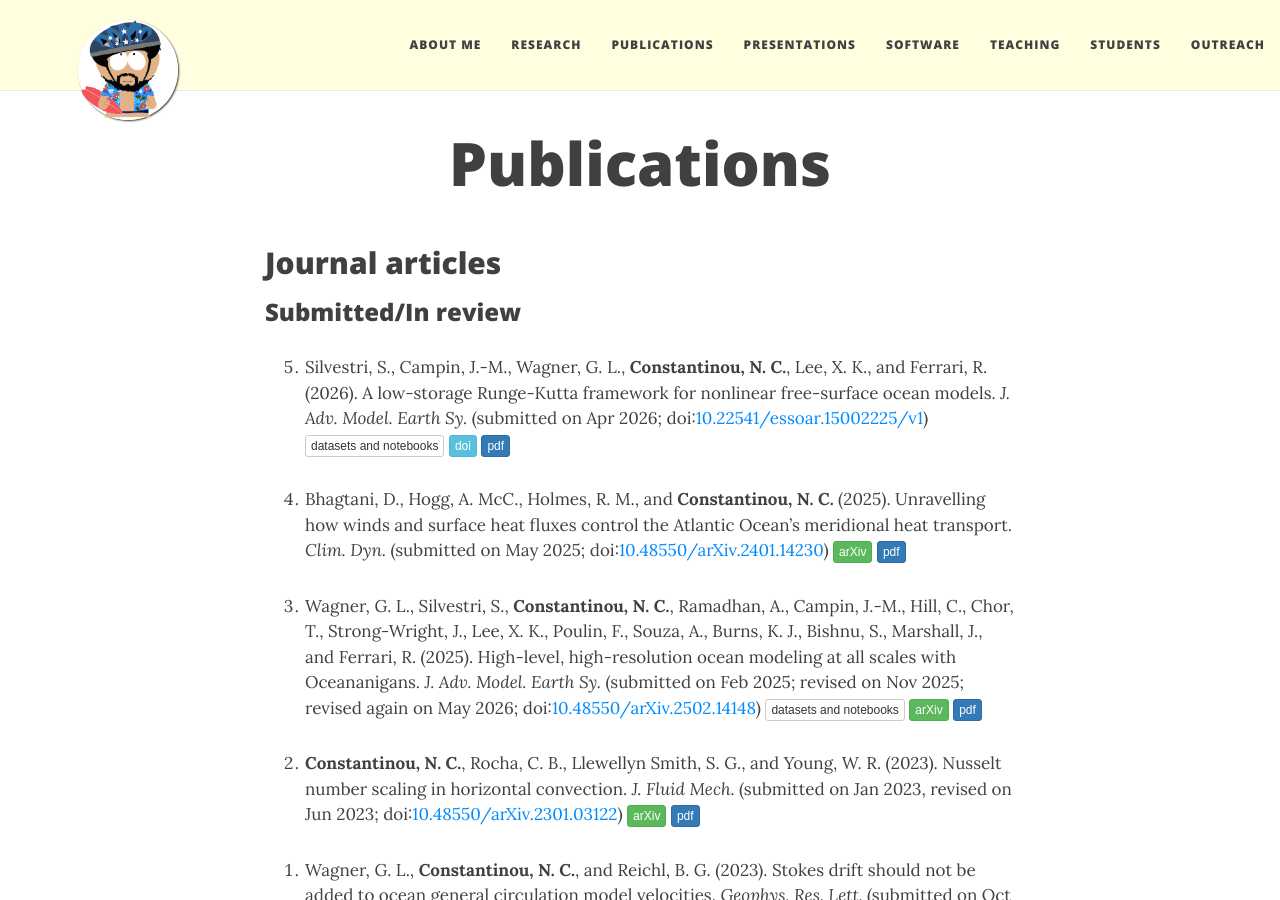
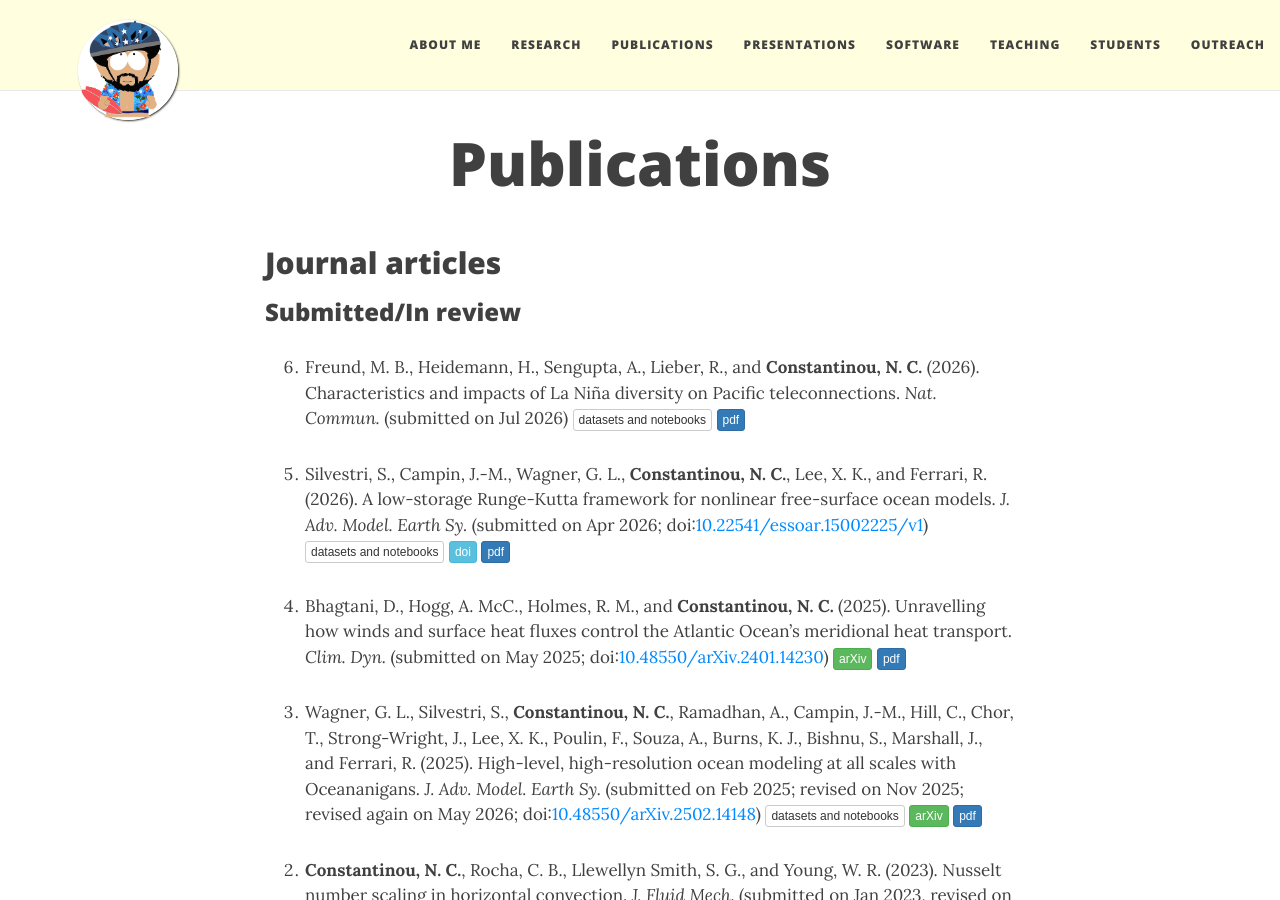
Before and after one commit to navidcy/navidcy.github.io, a Jekyll site: the page built from publications.md, in a window 1280 px wide and 900 px high. Built offline with Jekyll 4.4.1, drawn with Linux system fonts in a browser that asks for light colours; nearby versions of some CDN libraries; comment, search, counter and statistics services are not loaded; some of the changed lines change nothing that is shown.

Commit message:
la nina paper submitted

```diff
--- a/publications.md
+++ b/publications.md
@@ -9,9 +9,11 @@ title: Publications
 
 ### Submitted/In review
 
-<!--
-0. Freund, M. B., Heidemann, H., Sengupta, A., Lieber, R., and **Constantinou, N. C.** (2026). Characteristics and impacts of La Niña diversity on Pacific teleconnections. _Nat. Commun._ submitted on Jan 2026; doi:[10.48550/arXiv.2502.14148](https://doi.org/10.48550/arXiv.2502.14148)) [<span class="btn btn-default btn-xs{{end}}" style="font-family:sans-serif;">datasets and notebooks</span>][oceananigans-overview-repo] [<span class="btn btn-success btn-xs{{end}}" style="font-family:sans-serif;">arXiv</span>][arXiv:2502.14148]{:target="_blank"} [<span class="btn btn-primary btn-xs{{end}}" style="font-family:sans-serif;">pdf</span>][oceananigans-overview]
--->
+
+<!-- 0. **Constantinou, N. C.**, Neme, J., Aguiar, W., Auger, M., Barnes, A. J., Beucher, R., Bhagtani, D., Bull, C. Y. S., Dawson, H., Day, N., Dias, F. B., Doddridge, E. W., Ellepola, A., Fierro-Arcos, D., Gibson, A., Heerdegen, A., Holmes, R. M., Hogg, A. McC., Huguenin, M. F., Huneke, W., Jeffree, J., Kiss, A. E., Li, M., Martínez-Moreno, J., Martin, P., Meijer, J. J., Moore, T., Moorman, R., Morrison, A. K., Munroe, J., Narayanan, A., Oliveira, M., Ong, E. Q. Y., Rosevear, M. G., Schmidt, C., Sohail, T., Spence, P., Squire, D. T., Steketee, A., Turner, C., Vilela da Silva, F., White, M., Yang, L., Yung, C., and Zika, J. (2026). COSIMA Cookbook: a community resource for ocean and sea-ice modelling. _J. Open Source Educ._ (submitted on Jul 2026) [<span class="btn btn-default btn-xs{{end}}" style="font-family:sans-serif;">repo</span>][cosima-cookbook-repo] [<span class="btn btn-primary btn-xs{{end}}" style="font-family:sans-serif;">pdf</span>][cosima-cookbook-jose] -->
+
+
+1. Freund, M. B., Heidemann, H., Sengupta, A., Lieber, R., and **Constantinou, N. C.** (2026). Characteristics and impacts of La Niña diversity on Pacific teleconnections. _Nat. Commun._ (submitted on Jul 2026) [<span class="btn btn-default btn-xs{{end}}" style="font-family:sans-serif;">datasets and notebooks</span>][la-nina-flavours-repo] [<span class="btn btn-primary btn-xs{{end}}" style="font-family:sans-serif;">pdf</span>][la-nina-flavours]
 
 
 0. Silvestri, S., Campin, J.-M., Wagner, G. L., **Constantinou, N. C.**, Lee, X. K., and Ferrari, R. (2026). A low-storage Runge-Kutta framework for nonlinear free-surface ocean models. _J. Adv. Model. Earth Sy._ (submitted on Apr 2026; doi:[10.22541/essoar.15002225/v1](https://doi.org/10.22541/essoar.15002225/v1)) [<span class="btn btn-default btn-xs{{end}}" style="font-family:sans-serif;">datasets and notebooks</span>][RK-timestepper-repo] [<span class="btn btn-info btn-xs{{end}}" style="font-family:sans-serif;">doi</span>][RK-timestepper-doi]{:target="_blank"} [<span class="btn btn-primary btn-xs{{end}}" style="font-family:sans-serif;">pdf</span>][RK-timestepper]
@@ -202,6 +204,8 @@ Selection of press coverage: [<span class="btn btn-default btn-xs{{end}}" style=
 
 - Formation of large-scale structures by turbulence in rotating planets, Ph.D. thesis, National and Kapodistrian University of Athens, 2015. [<span class="btn btn-primary btn-xs{{end}}" style="font-family:sans-serif;">pdf</span>][phd_eng]
 
+[la-nina-flavours-repo]: https://github.com/navidcy/LaNina-flavours
+[cosima-cookbook-repo]: https://github.com/COSIMA/cosima-recipes
 [RK-timestepper-repo]: https://github.com/simone-silvestri/TimestepperTestCases.jl
 [oceananigans-overview-repo]: https://github.com/glwagner/OceananigansPaper
 [internal-tide-parameterizations-repo]: https://github.com/DJmath1729/Ocean-hill-stress
@@ -225,7 +229,8 @@ Selection of press coverage: [<span class="btn btn-default btn-xs{{end}}" style=
 [regional-mom6-docs]: https://regional-mom6.readthedocs.io/en/latest/
 [regional-mom6-JOSS-review]: https://joss.theoj.org/papers/d396435c09aae4c2f4b62cdbc1493c1e
 
-
+[la-nina-flavours]: LaNina-flavours.pdf
+[cosima-cookbook-jose]: cosima-cookbook-jose.pdf
 [RK-timestepper]: RK-timestepper.pdf
 [internal-tide-parameterizations]: internal-tide-parameterizations.pdf
 [betaplane-surface-waves]: betaplane-surface-waves.pdf
```
Also changed, not shown: 1 other file.
